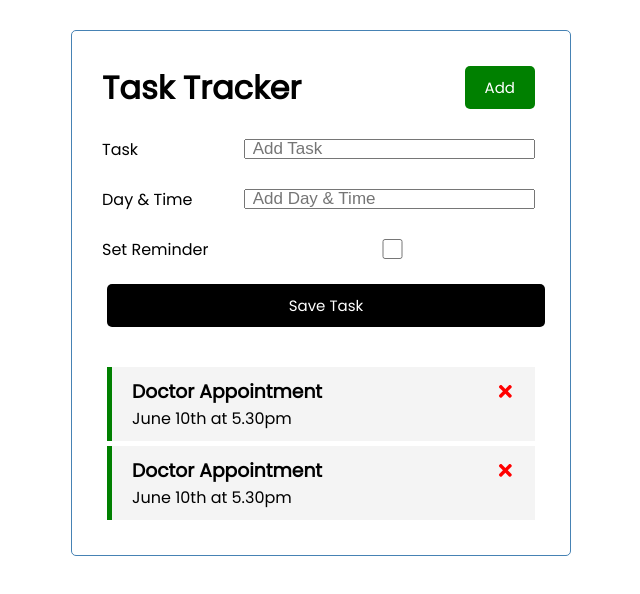
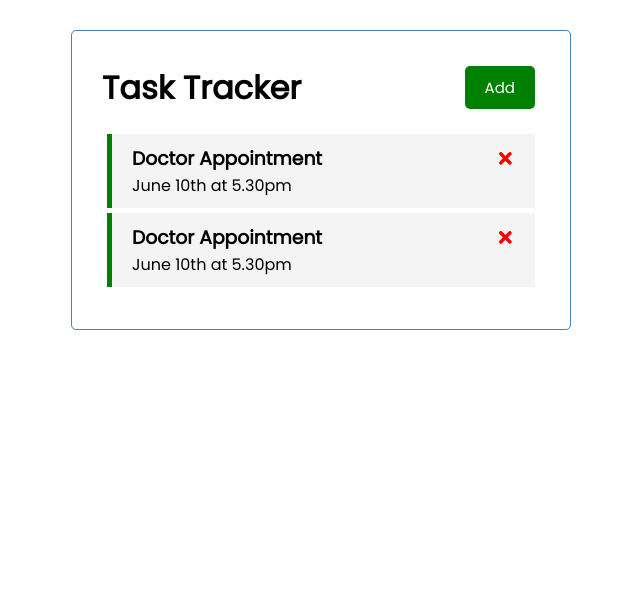
Before and after one commit to vinuri-s/React-Task-Tracker, a React (Create React App) app: page / in a window 1280 px wide. Shown: the top 594 px of the page, without its empty margins (319-959 px from the left). Built offline with nearby package versions, Linux system fonts and the light colour scheme.

Commit message:
show/hide add button

```diff
--- a/src/App.js
+++ b/src/App.js
@@ -5,6 +5,8 @@
 
 
 const App=() => {
+
+  const [showAddTask,setShowAddTask]=useState(false)
 
   const [tasks,setTasks]=useState(
     [{
@@ -49,8 +51,8 @@
 
   return (
     <div className="container">
-     <Header/>
-     <AddTask onAdd={addTask}/>
+     <Header onAdd={()=>setShowAddTask(!showAddTask)} showAdd={showAddTask}/>
+     {showAddTask && <AddTask onAdd={addTask}/>}
      {tasks.length > 0 ? (<Tasks tasks={tasks} onDelete={deleteTask} onToggle={toggleReminder} />) : ('No Tasks to Show')}
      </div>
   );
--- a/src/components/Header.js
+++ b/src/components/Header.js
@@ -1,7 +1,7 @@
 import PropTypes from 'prop-types'
 import Button from './Button'
 
-const Header = ({title}) => {
+const Header = ({title,onAdd,showAdd}) => {
 
     const onClick = () =>{
         console.log('click');
@@ -12,7 +12,7 @@
             <h1>
                 {title}
             </h1>
-            <Button color='green' text='Add' onClick={onClick}/>
+            <Button color={showAdd ?'red':'green'} text={showAdd ? 'Close' :'Add'} onClick={onAdd}/>
         </header>
     )
 }
```
